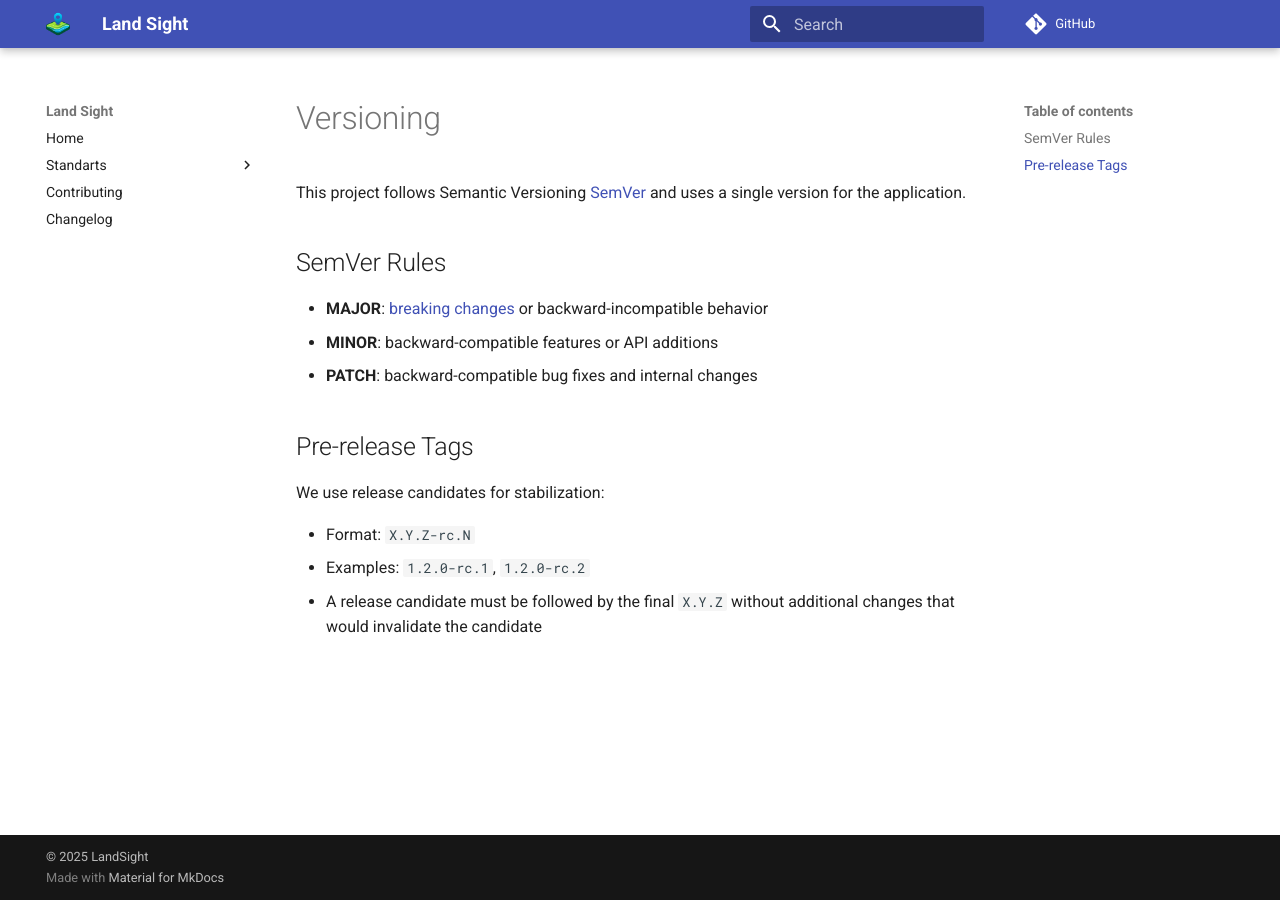
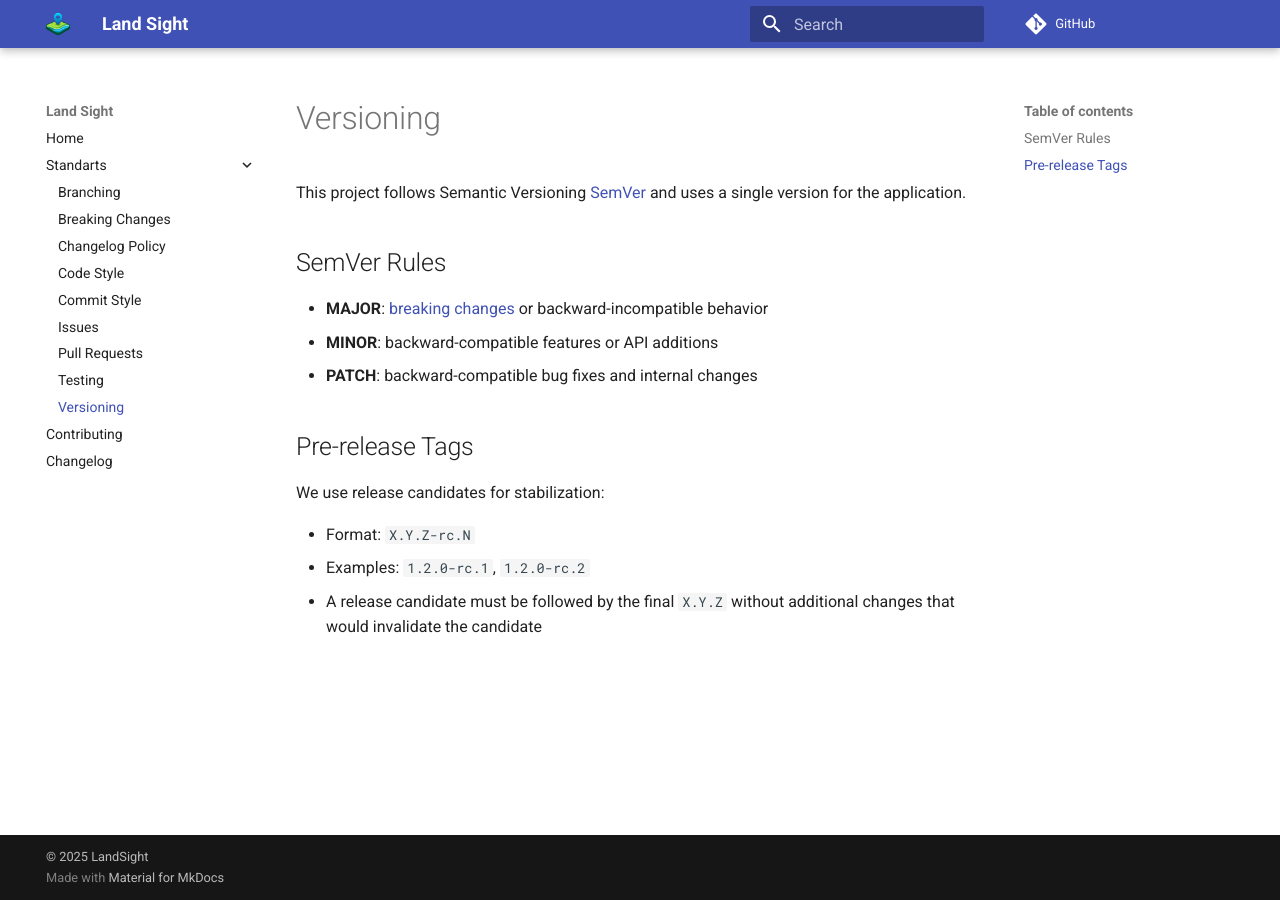
Before and after one commit to LandSight/backend, an MkDocs documentation site: the page built from docs/standarts/versioning.md, in a window 1280 px wide. Built offline with MkDocs 1.6.1 and Material for MkDocs 9.7.7, drawn with Linux system fonts in a browser that asks for light colours; plug-ins that fetch from the network failed and are left out; comment, search, counter and statistics services are not loaded.

Commit message:
docs: add versioning to docs nav

```diff
--- a/mkdocs.yaml
+++ b/mkdocs.yaml
@@ -24,6 +24,7 @@ nav:
     - Issues: "standarts/issues.md"
     - Pull Requests: "standarts/pull-request.md"
     - Testing: "standarts/testing.md"
+    - Versioning: "standarts/versioning.md"
   - Contributing: "contributing.md"
   - Changelog: "changelog.md"
 plugins:
```
